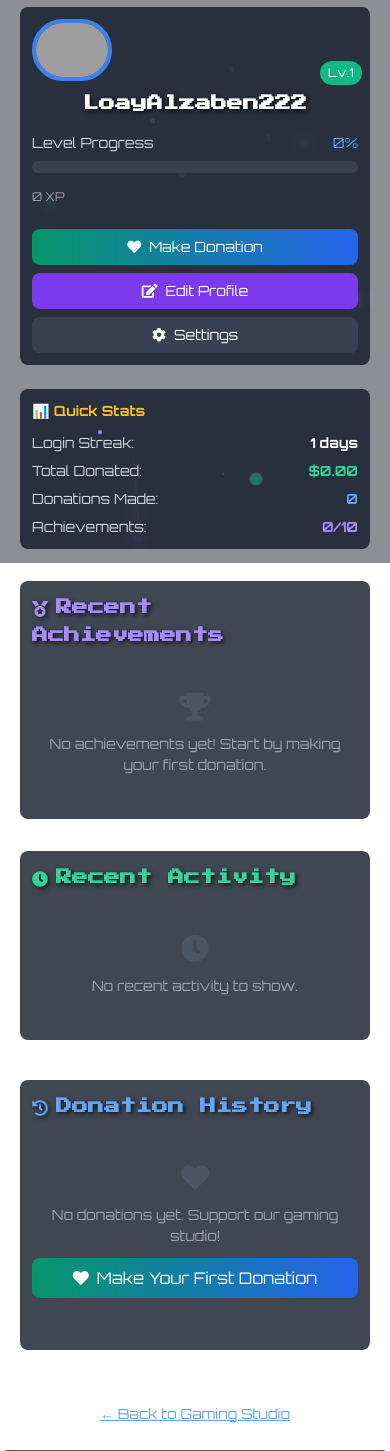
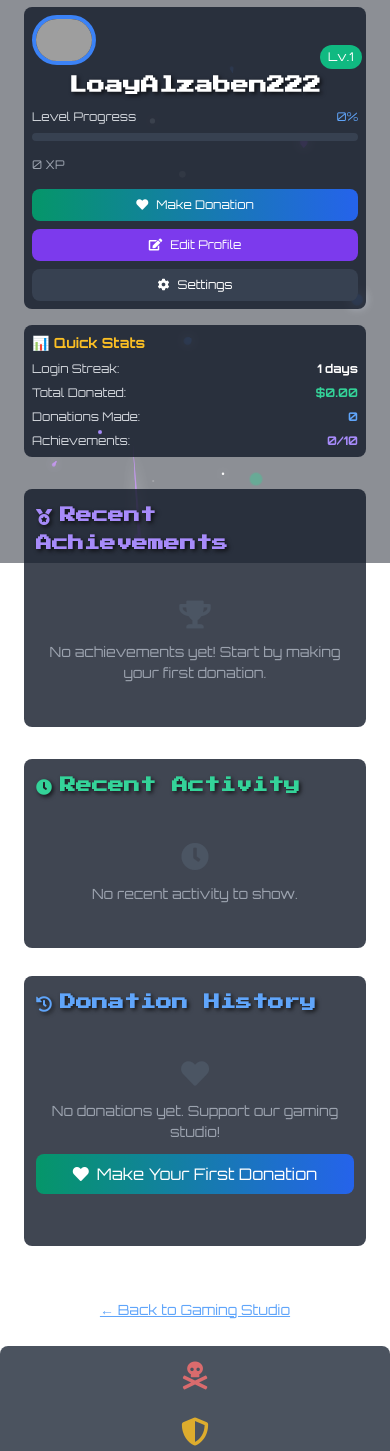
Before and after one commit to loayAlzaben1/gaming_studio, a Django app: page /dashboard/ in a window 390 px wide. Shown: the part 281-1732 px from the top of the page. Run offline with Django 5.2, Linux system fonts and the light colour scheme; a user stored in the database is signed in; data comes from the database, SQL or seed files in the repository; parts of the project's set-up code (start-up, migrations or seed data) failed here and were passed over; grey boxes are pictures that could not be loaded.

Commit message:
Enhanced dashboard mobile responsiveness and created beautiful settings page - Fixed dashboard mobile layout with responsive padding, text sizes, and grid adjustments - Improved profile card, stats, and achievement showcase for mobile screens - Created comprehensive settings page with gaming-themed design - Added organized sections for account info, email settings, password security - Included gaming profile stats, social connections, and privacy controls - Added mobile-responsive layout with touch-friendly buttons and proper spacing - Integrated settings view with user profile and gaming statistics - Updated URL routing to use custom settings page instead of Django default - Enhanced user experience with quick actions and help sections

```diff
--- a/studio/templates/studio/dashboard.html
+++ b/studio/templates/studio/dashboard.html
@@ -13,67 +13,67 @@
         </div>
     </div>
 
-    <div class="container mx-auto p-3 sm:p-6 max-w-7xl">
-        <div class="grid grid-cols-1 lg:grid-cols-4 gap-6">
+    <div class="container mx-auto p-2 sm:p-4 lg:p-6 max-w-7xl">
+        <div class="grid grid-cols-1 lg:grid-cols-4 gap-3 sm:gap-6">
             <!-- Left Sidebar - Profile & Quick Stats -->
-            <div class="lg:col-span-1 space-y-6">
+            <div class="lg:col-span-1 space-y-3 sm:space-y-6">
                 <!-- Profile Card -->
-                <div class="bg-gray-900 bg-opacity-80 rounded-lg p-4 sm:p-6">
+                <div class="bg-gray-900 bg-opacity-80 rounded-lg p-3 sm:p-4 lg:p-6">
                     <div class="text-center">
-                        <div class="relative inline-block mb-4">
+                        <div class="relative inline-block mb-3 sm:mb-4">
                             {% if profile.avatar %}
-                                <img src="{{ profile.avatar.url }}" alt="{{ user.username }}" class="w-20 h-20 rounded-full border-4 border-blue-500 object-cover">
+                                <img src="{{ profile.avatar.url }}" alt="{{ user.username }}" class="w-16 sm:w-20 h-16 sm:h-20 rounded-full border-4 border-blue-500 object-cover">
                             {% else %}
-                                <div class="w-20 h-20 rounded-full bg-gradient-to-br from-blue-500 to-purple-500 flex items-center justify-center border-4 border-blue-500">
-                                    <i class="fas fa-user text-white text-2xl"></i>
+                                <div class="w-16 sm:w-20 h-16 sm:h-20 rounded-full bg-gradient-to-br from-blue-500 to-purple-500 flex items-center justify-center border-4 border-blue-500">
+                                    <i class="fas fa-user text-white text-lg sm:text-2xl"></i>
                                 </div>
                             {% endif %}
                             <div class="absolute -bottom-1 -right-1 bg-green-500 text-white text-xs px-2 py-1 rounded-full">
                                 Lv.{{ gaming_stats.account_level }}
                             </div>
                         </div>
-                        <h3 class="text-white font-bold text-lg">{{ user.get_full_name|default:user.username }}</h3>
+                        <h3 class="text-white font-bold text-base sm:text-lg">{{ user.get_full_name|default:user.username }}</h3>
                         {% if profile.current_tier %}
-                            <div class="inline-block px-3 py-1 rounded-full text-sm font-semibold mt-2" style="background-color: {{ profile.current_tier.color }}; color: white;">
+                            <div class="inline-block px-2 sm:px-3 py-1 rounded-full text-xs sm:text-sm font-semibold mt-2" style="background-color: {{ profile.current_tier.color }}; color: white;">
                                 <i class="{{ profile.current_tier.icon }} mr-1"></i>
                                 {{ profile.current_tier.get_name_display }}
                             </div>
                         {% endif %}
                         {% if profile.bio %}
-                            <p class="text-gray-300 text-sm mt-3">{{ profile.bio }}</p>
+                            <p class="text-gray-300 text-xs sm:text-sm mt-2 sm:mt-3">{{ profile.bio }}</p>
                         {% endif %}
                     </div>
 
                     <!-- Level Progress -->
-                    <div class="mt-4">
+                    <div class="mt-3 sm:mt-4">
                         <div class="flex justify-between items-center mb-2">
-                            <span class="text-gray-300 text-sm">Level Progress</span>
-                            <span class="text-blue-400 text-sm">{{ next_level_progress|floatformat:0 }}%</span>
+                            <span class="text-gray-300 text-xs sm:text-sm">Level Progress</span>
+                            <span class="text-blue-400 text-xs sm:text-sm">{{ next_level_progress|floatformat:0 }}%</span>
                         </div>
-                        <div class="w-full bg-gray-700 rounded-full h-3">
-                            <div class="bg-gradient-to-r from-blue-500 to-purple-500 h-3 rounded-full transition-all duration-500" style="width: {{ next_level_progress }}%;"></div>
+                        <div class="w-full bg-gray-700 rounded-full h-2 sm:h-3">
+                            <div class="bg-gradient-to-r from-blue-500 to-purple-500 h-2 sm:h-3 rounded-full transition-all duration-500" style="width: {{ next_level_progress }}%;"></div>
                         </div>
                         <p class="text-gray-400 text-xs mt-1">{{ gaming_stats.experience_points }} XP</p>
                     </div>
 
                     <!-- Quick Actions -->
-                    <div class="mt-6 space-y-2">
-                        <a href="{% url 'donate' %}" class="w-full bg-gradient-to-r from-green-600 to-blue-600 hover:from-green-700 hover:to-blue-700 text-white py-2 px-4 rounded-lg transition duration-300 block text-center text-sm">
+                    <div class="mt-4 sm:mt-6 space-y-2">
+                        <a href="{% url 'donate' %}" class="w-full bg-gradient-to-r from-green-600 to-blue-600 hover:from-green-700 hover:to-blue-700 text-white py-2 px-3 sm:px-4 rounded-lg transition duration-300 block text-center text-xs sm:text-sm">
                             <i class="fas fa-heart mr-2"></i>Make Donation
                         </a>
-                        <a href="{% url 'profile_edit' %}" class="w-full bg-purple-600 hover:bg-purple-700 text-white py-2 px-4 rounded-lg transition duration-300 block text-center text-sm">
+                        <a href="{% url 'profile_edit' %}" class="w-full bg-purple-600 hover:bg-purple-700 text-white py-2 px-3 sm:px-4 rounded-lg transition duration-300 block text-center text-xs sm:text-sm">
                             <i class="fas fa-edit mr-2"></i>Edit Profile
                         </a>
-                        <a href="{% url 'account_settings' %}" class="w-full bg-gray-700 hover:bg-gray-600 text-white py-2 px-4 rounded-lg transition duration-300 block text-center text-sm">
+                        <a href="{% url 'settings' %}" class="w-full bg-gray-700 hover:bg-gray-600 text-white py-2 px-3 sm:px-4 rounded-lg transition duration-300 block text-center text-xs sm:text-sm">
                             <i class="fas fa-cog mr-2"></i>Settings
                         </a>
                     </div>
                 </div>
 
                 <!-- Quick Stats -->
-                <div class="bg-gray-900 bg-opacity-80 rounded-lg p-4">
-                    <h4 class="text-yellow-400 font-bold mb-3 text-sm">📊 Quick Stats</h4>
-                    <div class="space-y-2 text-sm">
+                <div class="bg-gray-900 bg-opacity-80 rounded-lg p-3 sm:p-4">
+                    <h4 class="text-yellow-400 font-bold mb-2 sm:mb-3 text-sm">📊 Quick Stats</h4>
+                    <div class="space-y-2 text-xs sm:text-sm">
                         <div class="flex justify-between">
                             <span class="text-gray-300">Login Streak:</span>
                             <span class="text-orange-400 font-semibold">{{ gaming_stats.login_streak }} days</span>
@@ -95,23 +95,23 @@
             </div>
 
             <!-- Main Content Area -->
-            <div class="lg:col-span-3 space-y-6">
+            <div class="lg:col-span-3 space-y-3 sm:space-y-6">
                 <!-- Achievement Showcase -->
                 {% if showcased_achievements %}
-                <div class="bg-gray-900 bg-opacity-80 rounded-lg p-4 sm:p-6">
-                    <h3 class="text-xl font-bold text-yellow-400 mb-4">
+                <div class="bg-gray-900 bg-opacity-80 rounded-lg p-3 sm:p-4 lg:p-6">
+                    <h3 class="text-lg sm:text-xl font-bold text-yellow-400 mb-3 sm:mb-4">
                         <i class="fas fa-trophy mr-2"></i>Featured Achievements
                     </h3>
-                    <div class="grid grid-cols-1 sm:grid-cols-3 gap-4">
+                    <div class="grid grid-cols-1 sm:grid-cols-2 lg:grid-cols-3 gap-3 sm:gap-4">
                         {% for user_achievement in showcased_achievements %}
-                        <div class="bg-gray-800 rounded-lg p-4 border-l-4 {% if user_achievement.achievement.is_rare %}border-yellow-400{% else %}border-blue-400{% endif %}">
-                            <div class="flex items-center space-x-3">
-                                <div class="text-2xl" style="color: {{ user_achievement.achievement.color }}">
+                        <div class="bg-gray-800 rounded-lg p-3 sm:p-4 border-l-4 {% if user_achievement.achievement.is_rare %}border-yellow-400{% else %}border-blue-400{% endif %}">
+                            <div class="flex items-center space-x-2 sm:space-x-3">
+                                <div class="text-lg sm:text-2xl flex-shrink-0" style="color: {{ user_achievement.achievement.color }}">
                                     <i class="{{ user_achievement.achievement.icon }}"></i>
                                 </div>
-                                <div>
-                                    <h4 class="text-white font-semibold text-sm">{{ user_achievement.achievement.name }}</h4>
-                                    <p class="text-gray-400 text-xs">{{ user_achievement.achievement.description|truncatewords:8 }}</p>
+                                <div class="min-w-0 flex-1">
+                                    <h4 class="text-white font-semibold text-xs sm:text-sm">{{ user_achievement.achievement.name }}</h4>
+                                    <p class="text-gray-400 text-xs">{{ user_achievement.achievement.description|truncatewords:6 }}</p>
                                     {% if user_achievement.achievement.is_rare %}
                                         <span class="inline-block bg-yellow-600 text-white text-xs px-2 py-1 rounded mt-1">RARE</span>
                                     {% endif %}
--- a/studio/urls.py
+++ b/studio/urls.py
@@ -16,5 +16,6 @@
     path('dashboard/', views.dashboard, name='dashboard'),
     path('profile/edit/', views.profile_edit, name='profile_edit'),
     path('my-donations/', views.my_donations, name='my_donations'),
-    path('settings/', lambda request: redirect('/accounts/email/'), name='account_settings'),
+    path('settings/', views.settings, name='settings'),
+    path('account-settings/', lambda request: redirect('/accounts/email/'), name='account_settings'),
 ]
--- a/studio/views.py
+++ b/studio/views.py
@@ -482,3 +482,33 @@
         except Exception:
             messages.error(request, 'Donation history is temporarily unavailable. Please try again later.')
             return redirect('dashboard')
+
+@login_required
+def settings(request):
+    """Enhanced user settings page with gaming profile integration."""
+    try:
+        # Get or create user profile
+        profile, created = UserProfile.objects.get_or_create(user=request.user)
+
+        # Get user's achievements count for display
+        achievements_count = UserAchievement.objects.filter(user=request.user).count()
+
+        # Calculate total donated
+        total_donated = Donation.objects.filter(donor_email=request.user.email).aggregate(
+            total=Sum('amount'))['total'] or Decimal('0.00')
+
+        context = {
+            'profile': profile,
+            'achievements_count': achievements_count,
+            'total_donated': total_donated,
+        }
+
+        return render(request, 'studio/settings.html', context)
+
+    except Exception as e:
+        print(f"Settings page error: {e}")
+        # Fallback context without profile dependencies
+        context = {
+            'error': 'Profile system temporarily unavailable'
+        }
+        return render(request, 'studio/settings.html', context)
```
Also changed, not shown: studio/templates/studio/settings.html (added, +259 -0 lines).
